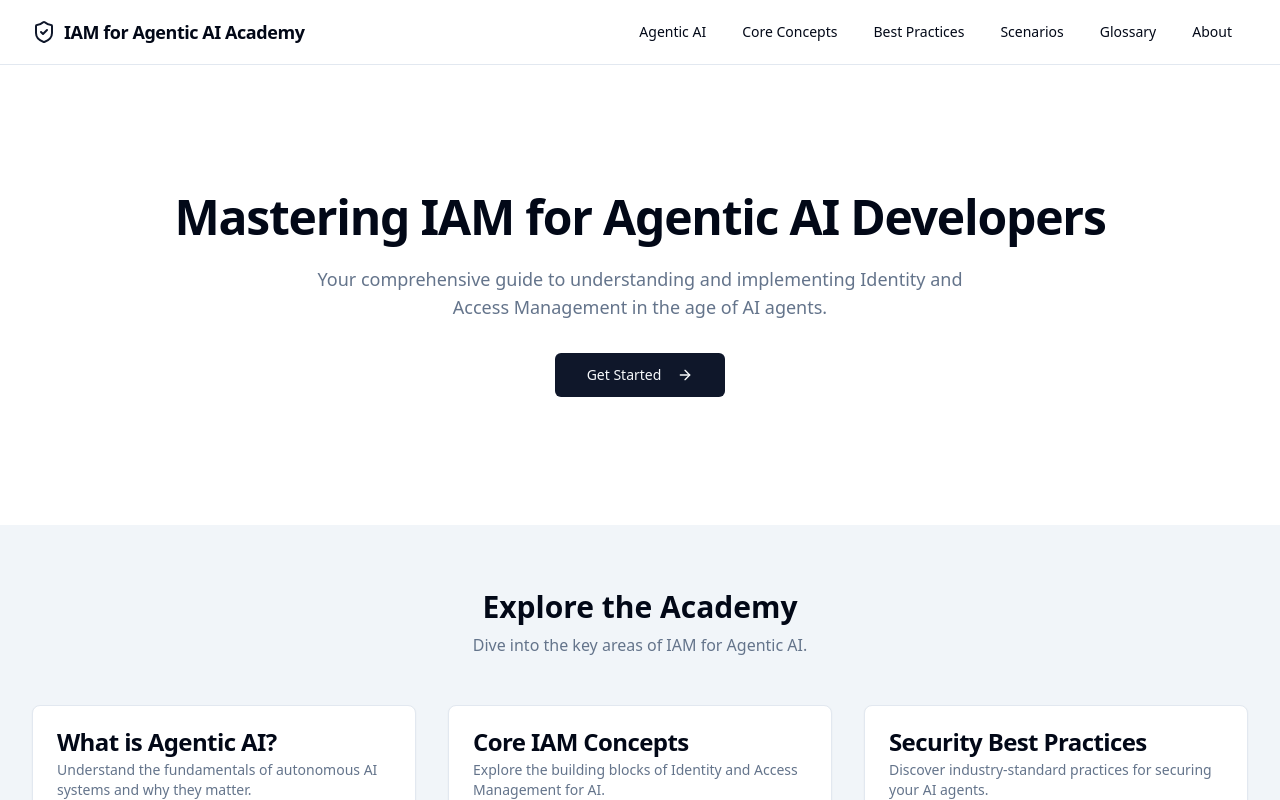
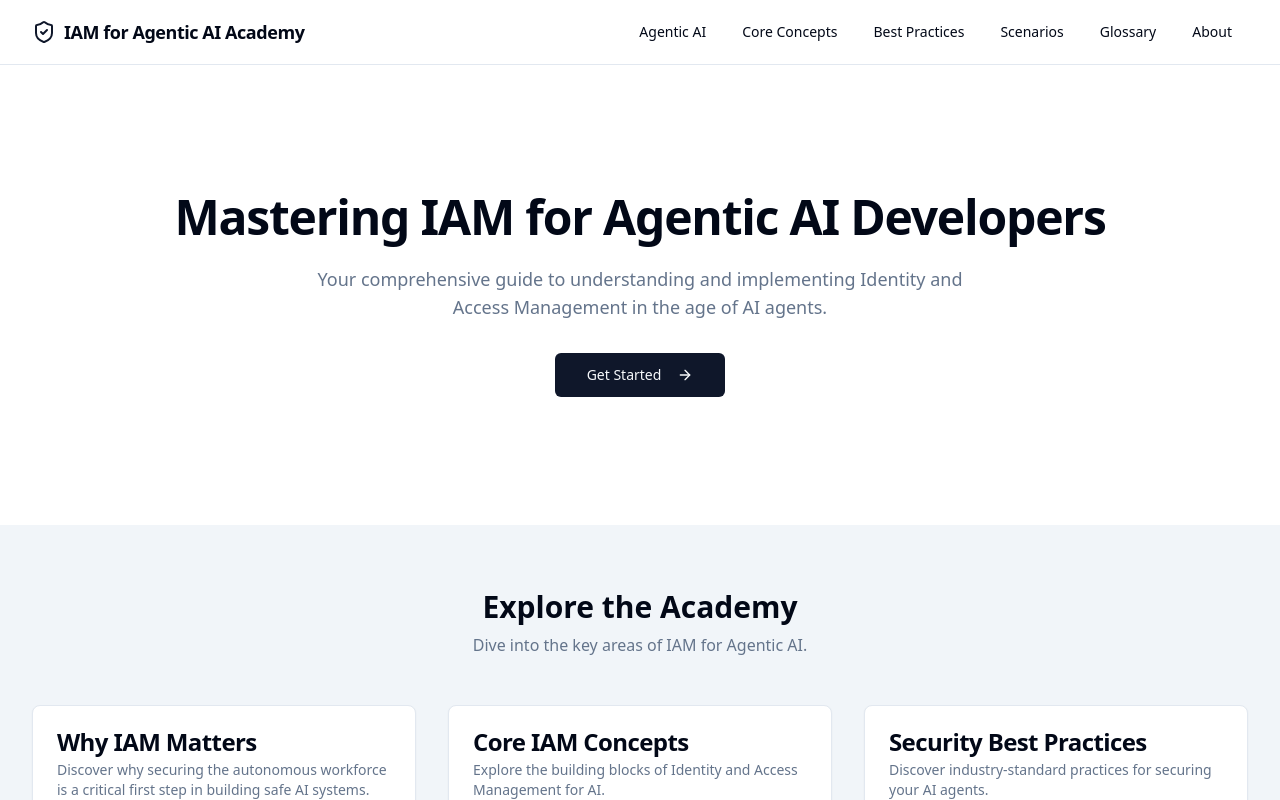
Before and after one commit to ayshsandu/agentic-iam-academy, a React (Vite) app: page / in a window 1280 px wide. Shown: the top 800 px of the page. Built offline with nearby package versions, Linux system fonts and the light colour scheme.

Commit message:
Replace link to Agentic AI
Update the homepage link to point to the "Why IAM Matters for Agentic AI" page.

```diff
--- a/src/pages/Index.tsx
+++ b/src/pages/Index.tsx
@@ -12,10 +12,10 @@ import { ArrowRight } from "lucide-react";
 
 const featuredSections = [
   {
-    title: "What is Agentic AI?",
+    title: "Why IAM Matters",
     description:
-      "Understand the fundamentals of autonomous AI systems and why they matter.",
-    link: "/what-is-agentic-ai",
+      "Discover why securing the autonomous workforce is a critical first step in building safe AI systems.",
+    link: "/why-iam-matters",
   },
   {
     title: "Core IAM Concepts",
@@ -44,7 +44,7 @@ const Index = () => {
         </p>
         <div className="mt-2 flex flex-wrap justify-center gap-4">
           <Button asChild size="lg">
-            <Link to="/what-is-agentic-ai">
+            <Link to="/why-iam-matters">
               Get Started <ArrowRight className="ml-2 h-4 w-4" />
             </Link>
           </Button>
```
